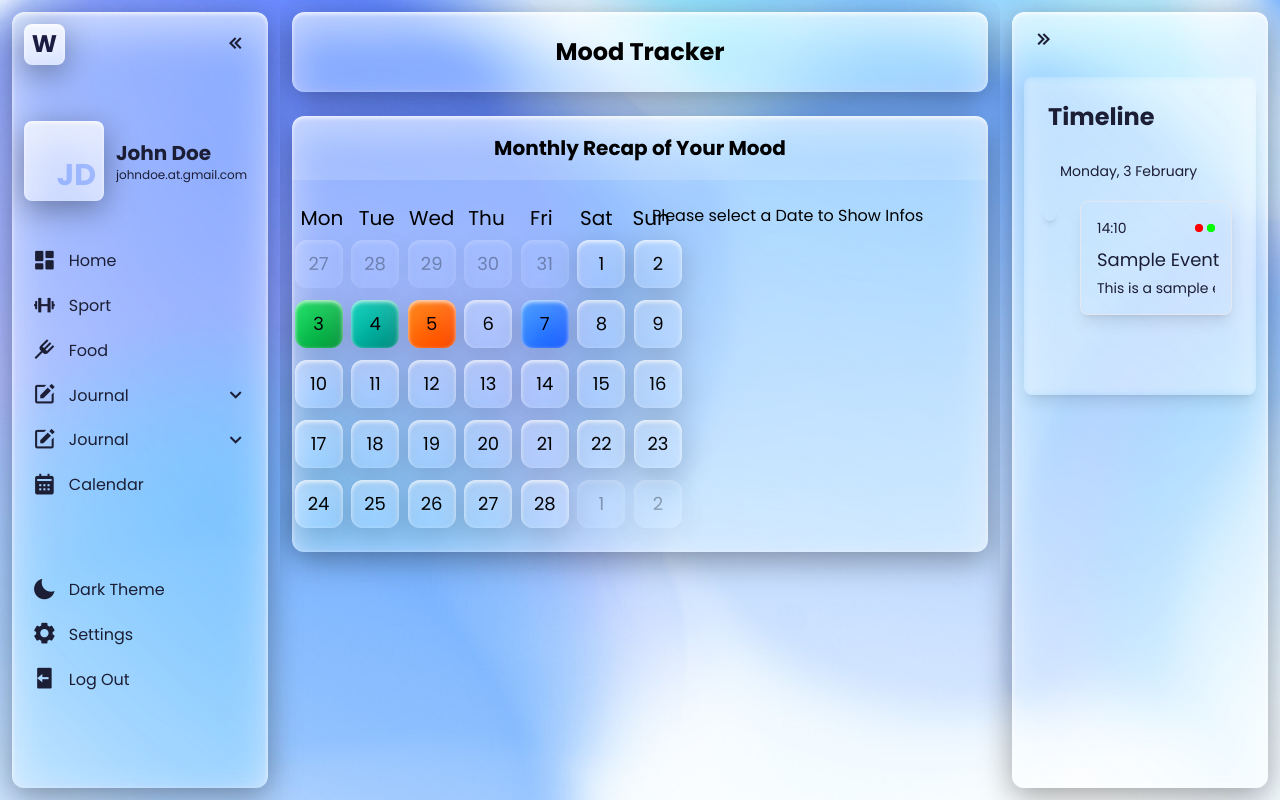
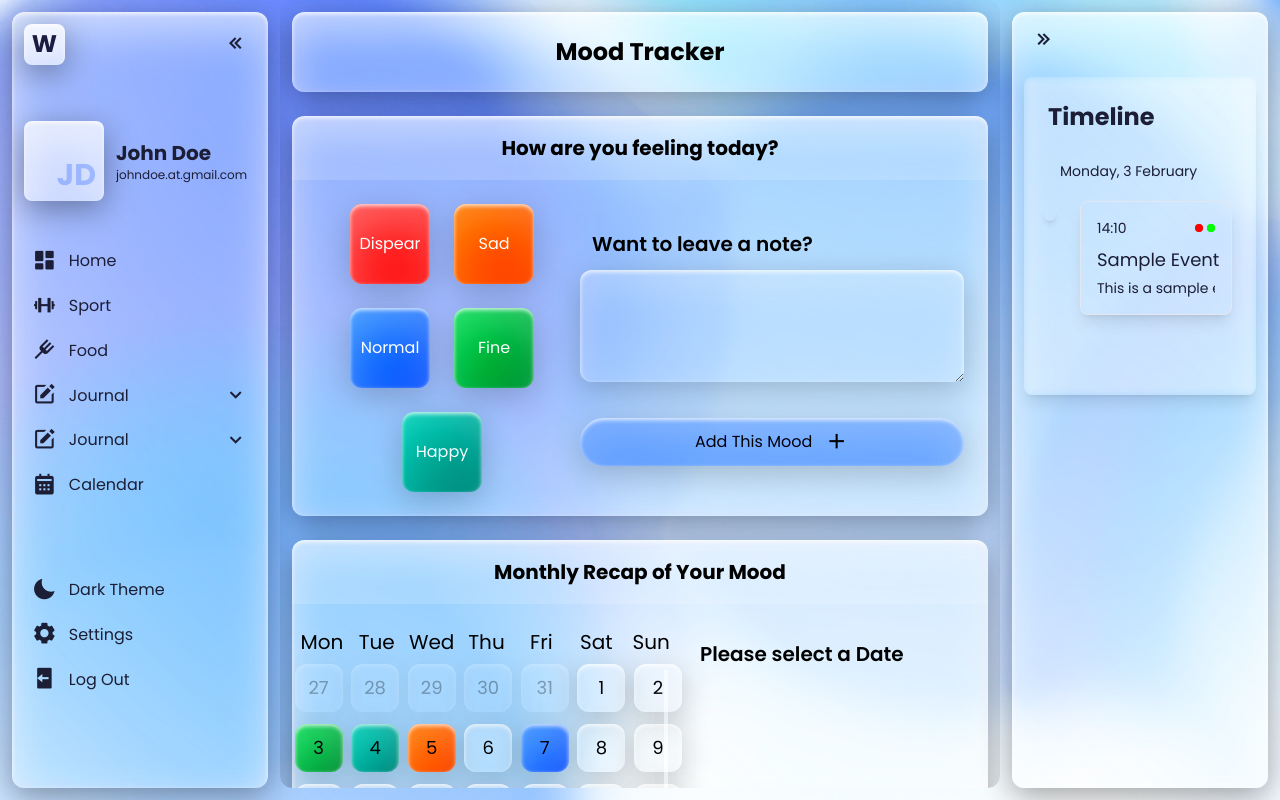
Before and after one commit to GhadPRG/FrontendWEB, an Angular app in the folder WellIo-frontend/: page /dashboard/mood in a window 1280 px wide. Built offline with nearby package versions, Linux system fonts and the light colour scheme.

Commit message:
Finita grafica per component Mood

```diff
--- a/WellIo-frontend/src/app/shared/components/dash-mood/dash-mood.component.css
+++ b/WellIo-frontend/src/app/shared/components/dash-mood/dash-mood.component.css
@@ -6,9 +6,43 @@
     @apply  h-32 [grid-auto-rows:_auto];
 }
 
+/* ----- Mood: Mood Form -------------------------------------------------------------------------------------------- */
+.mood-tracker-container .info-container.mood-form-container { @apply  h-min col-span-6 row-span-2; }
+.mood-tracker-container .info-container.mood-form-container .form-container { @apply w-full p-6; }
+
+.mood-tracker-container .info-container.mood-form-container .mood-info { @apply w-full h-full flex flex-row justify-around items-center gap-3; }
+
+.info-container.mood-form-container .mood-info .mood-choice-list { @apply w-72 h-min flex flex-wrap justify-center items-center gap-6; }
+
+.info-container.mood-form-container .mood-info .mood-choice-list .mood-choice input { @apply hidden}
+.info-container.mood-form-container .mood-info .mood-choice-list .mood-choice label {
+    @apply  w-20 h-20 p-3 text-white text-base
+            rounded-xl bg-gradient-to-br shadow-glass
+            flex justify-center items-center gap-6;
+}
+
+.info-container.mood-form-container .mood-info .notes-container {
+    @apply h-max flex flex-col items-start justify-center gap-3;
+}
+
+.info-container.mood-form-container .mood-info .notes-container .note-title { @apply pl-3 text-xl font-semibold; }
+.info-container.mood-form-container .mood-info .notes-container .notes-area {
+    @apply  w-96 h-28 p-3 overflow-auto
+            rounded-xl bg-transparent outline-none shadow-glass
+            text-lg font-normal;
+}
+
+.info-container.mood-form-container .mood-info .register-mood-btn {
+    @apply  w-full h-min p-3 mt-6
+            rounded-full bg-skin-fill-dark/50 shadow-glass
+            flex justify-center items-center gap-3;
+}
+
+
+
 /* ----- Mood: Calendar Tracker ------------------------------------------------------------------------------------- */
 .mood-tracker-container .info-container.mood-tracker-calendar { @apply  col-span-6 row-span-2; }
-.info-container.mood-tracker-calendar .info-content.mood-content { @apply   grid grid-cols-2 grid-rows-1 gap-6; }
+.info-container.mood-tracker-calendar .info-content.mood-content { @apply   grid grid-cols-2 grid-rows-1 gap-6 h-96; }
 
 .info-container.mood-tracker-calendar .calendar-container { @apply flex flex-col items-center space-y-2; }
 
@@ -21,14 +55,13 @@
 }
 
 .info-container.mood-tracker-calendar .calendar-container .calendar-grid-container {
-    @apply w-96 grid grid-cols-7 gap-3;
+    @apply w-96 grid grid-cols-7 gap-3 text-lg;
 }
 
 .calendar-container .calendar-grid-container .calendar-cell {
     @apply  w-12 h-12 p-2
             rounded-xl bg-gradient-to-br shadow-glass
             flex justify-center items-center
-            text-lg
             transition-transform duration-500 cursor-pointer
             hover:scale-125;
 }
@@ -36,4 +69,55 @@
 .calendar-container .calendar-grid-container .calendar-cell.not-current-month { @apply opacity-30 hover:transform-none cursor-default; }
 
 /* ----- Mood: Day Info --------------------------------------------------------------------------------------------- */
-.calendar-container .mood-info-container .mood-day-info .title { @apply text-xl; }
+.mood-info-container {
+    @apply  relative pl-12
+            before:inline-block before:absolute before:w-1 before:h-3/4 before:mx-3
+            before:top-1/2 before:left-0 before:-translate-y-1/2
+            before:rounded-full before:shadow-glass;}
+.mood-info-container .mood-day-info .title { @apply text-xl font-semibold; }
+.mood-info-container .title { @apply text-lg pt-3; }
+
+.mood-info-container .average-mood-container { @apply w-full flex justify-center items-center gap-3 text-xl font-bold; }
+.mood-info-container .average-mood-container .average-mood { @apply w-12 h-12 rounded-xl bg-gradient-to-br shadow-glass; }
+
+.mood-info-container .mood-list,
+.mood-info-container .tag-list,
+.mood-info-container .note-list {
+    @apply p-1 flex flex-nowrap overflow-auto gap-3
+}
+.mood-info-container .mood-list .mood-item { @apply w-8 h-8 rounded-xl bg-gradient-to-br shadow-glass; }
+.mood-info-container .tag-list .tag-item { @apply w-min px-3 py-2 text-nowrap rounded-xl shadow-glass; }
+
+.mood-info-container .note-list { @apply flex-col gap-2 h-32; }
+.mood-info-container .note-list .note-item { @apply w-full text-wrap; }
+
+
+
+/* ==================================================================================================================
+ * ===== Mood Component - Styling for Small Screens =================================================================
+ * ==================================================================================================================
+*/
+.mood-tracker-container .info-container.mood-form-container,
+.mood-tracker-container .info-container.mood-tracker-calendar
+{ @apply max-md:col-span-1; }
+
+
+.mood-tracker-container .info-container.mood-form-container .mood-info
+{ @apply max-md:flex-col max-md:gap-12; }
+
+.info-container.mood-form-container .mood-info .mood-choice-list .mood-choice label
+{ @apply max-md:h-min; }
+
+.info-container.mood-form-container .mood-info .notes-container .notes-area
+{ @apply max-md:w-72}
+
+.info-container.mood-tracker-calendar .info-content.mood-content
+{ @apply max-md:grid-cols-1 max-md:grid-rows-2 max-md:h-max; }
+
+
+.info-container.mood-tracker-calendar .calendar-container .calendar-week-days-contaiener,
+.info-container.mood-tracker-calendar .calendar-container .calendar-grid-container
+{ @apply max-md:w-72 max-md:text-lg; }
+
+.calendar-container .calendar-grid-container .calendar-cell
+{ @apply max-md:w-[2.25rem] max-md:h-[2.25rem]; }
--- a/WellIo-frontend/src/app/shared/components/dash-mood/dash-mood.component.html
+++ b/WellIo-frontend/src/app/shared/components/dash-mood/dash-mood.component.html
@@ -1,4 +1,28 @@
 <div class="grid-container mood-tracker-container">
+    <div class="info-container mood-form-container">
+        <div class="panel-title glass-top-title-bg">How are you feeling today?</div>
+        <div class="form-container">
+            <form [formGroup]="form_moodForm" class="mood-info" (ngSubmit)="onRegisterMood()">
+
+                <ul class="mood-choice-list">
+                    @for (moodType of this.moodService.moodTypes; track moodType) {
+                        <li class="mood-choice">
+                            <input class="peer" formControlName="mood_choice" type="radio" [id]="moodType" name="mood_choice" [value]="moodType" required>
+                            <label class="hover:scale-125 peer-checked:scale-125" [for]="moodType"
+                            [class]="'mood-'+ moodType.toLocaleLowerCase()">{{ moodType }}</label>
+                        </li>
+                    }
+                </ul>
+                <div class="notes-container">
+                    <p class="note-title">Want to leave a note?</p>
+                    <textarea class="notes-area" formControlName="note" min="0" type="text" name="note" id="note" [(value)]="this.currentMood.notes"></textarea>
+                    <button class="register-mood-btn" type="submit" value="Register Mood">Add This Mood<i class="bx bx-plus bx-sm"></i></button>
+                </div>
+            </form>
+        </div>
+    </div>
+
+
     <div class="info-container mood-tracker-calendar">
         <div class="panel-title glass-top-title-bg">Monthly Recap of Your Mood</div>
         <div class="info-content mood-content">
@@ -25,10 +49,9 @@
                     @if (activeDay(); as activeDay) {
                         <div class="title"> {{ activeDay.toLocaleString(DATE_MED) }}</div>
                     } @else {
-                        <div class="title">Please select a Date to Show Infos</div>
+                        <div class="title">Please select a Date</div>
                     }
                 </div>
-                <div>
                 @if (activeDay() && (activeDayMoods().length === 0)) { <!-- Controlla qui -->
                     <div>No Mood Registered</div>
                 }
@@ -40,24 +63,34 @@
                         <div class="mood-name"> {{ this.moodService.getMoodType(this.moodService.getAverageMood(moodDict, (activeDay()?.toISODate() ?? ''))) }}</div>
                     </div>
 
-                        <p class="mood-list-title">Moods Throughout the Day</p>
+                    <p class="title mood-list-title">Moods Throughout the Day</p>
                     <ul class="mood-list">
                         @for (moodEntry of activeDayMoods(); track $index) {
                             <li class="mood-item"
-                                [class]="'mood-' + this.moodService.getMoodType(moodEntry.moodLevel)"></li>
+                            [class]="'mood-' + this.moodService.getMoodType(moodEntry.moodLevel).toLocaleLowerCase()"></li>
                         }
                     </ul>
 
-                        <p class="tag-list-title">Tags</p>
+                    @if (this.moodService.getTagsStringsByDate(moodDict, (activeDay()?.toISODate() ?? '')).length !== 0) {
+                        <p class="title tag-list-title">Tags</p>
                         <ul class="tag-list">
-                            @for (moodEntry of activeDayMoods(); track $index) {
-                                <li class="tag-item"></li>
+                            @for (tag of this.moodService.getTagsStringsByDate(moodDict, (activeDay()?.toISODate() ?? '')); track $index) {
+                                <li class="tag-item">{{ tag }}</li>
                             }
                         </ul>
+                    }
 
+                    @if (this.moodService.getNotesByDate(moodDict, (activeDay()?.toISODate() ?? '')).length !== 0) {
+                        <p class="title note-list-title">Notes of the Day</p>
+                        <ul class="note-list">
+                            @for (tag of this.moodService.getNotesByDate(moodDict, (activeDay()?.toISODate() ?? '')); track $index) {
+                                <li class="note-item">{{ tag }}</li>
                             }
+                        </ul>
+                    }
+                }
+
             </div>
         </div>
     </div>
 </div>
-</div>
--- a/WellIo-frontend/src/app/shared/components/dash-mood/dash-mood.component.ts
+++ b/WellIo-frontend/src/app/shared/components/dash-mood/dash-mood.component.ts
@@ -5,19 +5,22 @@ import { MoodService } from '../../services/mood.service';
 
 import { ReactiveFormsModule, FormGroup, FormBuilder, Validators, FormControl } from '@angular/forms';
 import { DateTime, Info, Interval } from 'luxon';
-import { MoodDictionary, MoodFlatten } from '../../utils/types/mood.interfaces';
+import { MoodDictionary, MoodFlatten, MoodInterface } from '../../utils/types/mood.interfaces';
 
 
 @Component({
   selector: 'app-dash-mood',
   standalone: true,
-  imports: [],
+  imports: [ReactiveFormsModule],
   templateUrl: './dash-mood.component.html',
   styleUrl: './dash-mood.component.css'
 })
 export class DashMoodComponent implements OnInit {
 
-  // Data
+  // Forms
+  form_moodForm!: FormGroup;
+
+  // Data for Mood Calendar
   today : Signal<DateTime> = signal(DateTime.local());
   firstDayOfActiveMonth: WritableSignal<DateTime> = signal(
     this.today().startOf('month')
@@ -45,12 +48,14 @@ export class DashMoodComponent implements OnInit {
     return this.moodDict[activeDayISO] ?? [];
   });
 
+  // Data
   moodDict: MoodDictionary = {
-    '2025-02-05': [{moodLevel: 1, notes: ''}],
+    '2025-02-05': [{moodLevel: 1, tags:[ { category: { name: 'Gatto' }, name: 'Miao'}, { category: { name: 'Gatt' }, name: 'Miao'}, { category: { name: 'Gatto' }, name: 'MiaoMiao'}], notes: ''}],
     '2025-02-04': [{moodLevel: 4, notes: 'Miao'}],
-    '2025-02-03': [{moodLevel: 3, notes: 'Miao tanto Miao'}, {moodLevel: 2, notes: 'Miao Miao x 2'}],
+    '2025-02-03': [{moodLevel: 3, notes: 'Miao tanto Miao'}, {moodLevel: 2, notes: 'Miao Miao x 2'}, {moodLevel: 3, notes: 'Miao tantsso Miao'}, {moodLevel: 3, notes: 'Miao tsanto Miao'}, {moodLevel: 3, notes: 'Miao tanto Miao'}],
     '2025-02-07': [{moodLevel: 2, notes: ''}],
   }
+  currentMood: MoodInterface = this.getEmptyMoodBase();
 
   constructor(
       private dashService: DashboardService,
@@ -58,6 +63,7 @@ export class DashMoodComponent implements OnInit {
       private fb: FormBuilder
     )
     {
+      this.initiateForms();
     }
 
     ngOnInit(): void {
@@ -67,4 +73,24 @@ export class DashMoodComponent implements OnInit {
       // console.log(this.daysOfMonth());
     }
 
+    initiateForms(): void {
+      this.form_moodForm = this.fb.group({
+        mood_choice: new FormControl(''),
+        note: new FormControl(''),
+      });
+    }
+
+    onRegisterMood(): void {
+
+    }
+
+    // Utility Funcions
+    getEmptyMoodBase(): MoodInterface {
+      return {
+        moodLevel: 0,
+        moodDate: '',
+        notes: '',
+      };
+    }
+
 }
```
Also changed, not shown: WellIo-frontend/src/app/shared/services/mood.service.ts (+35 -2 lines). Lines whose indentation alone changed are shown as unchanged.
